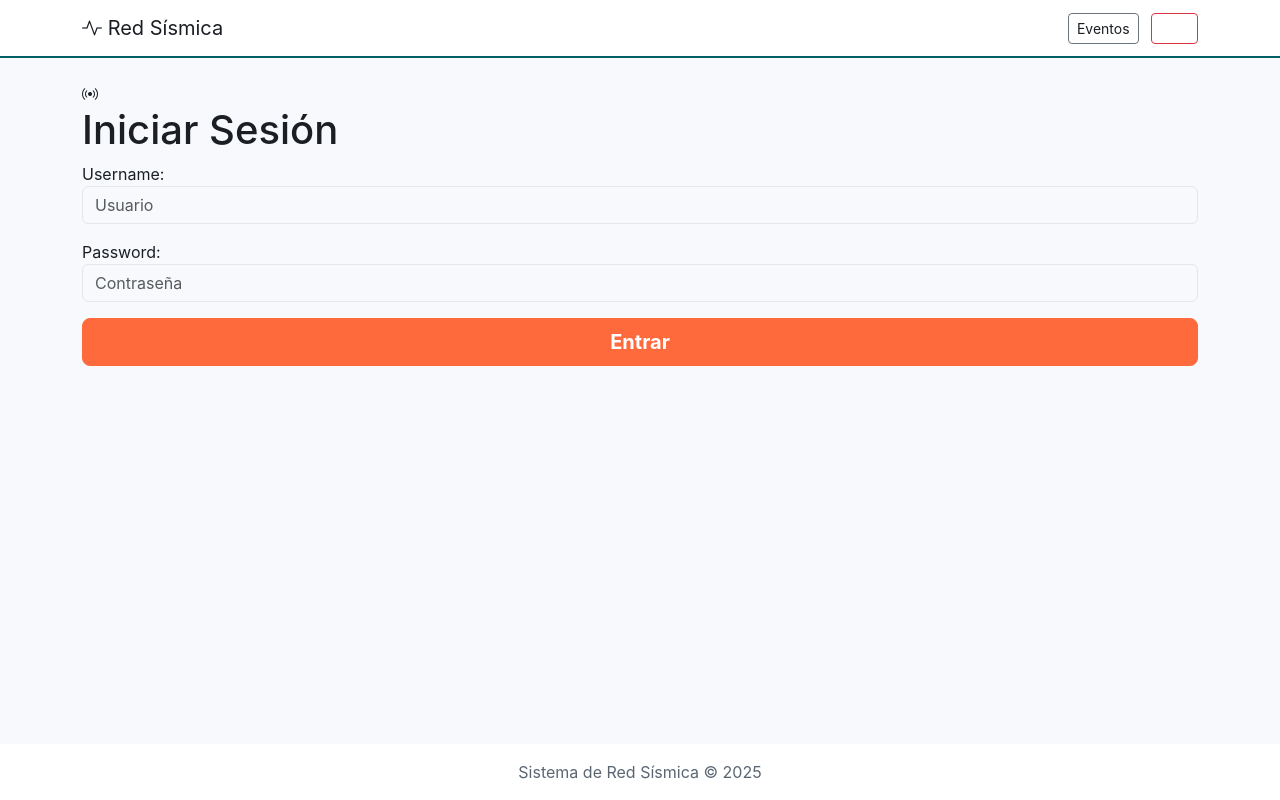
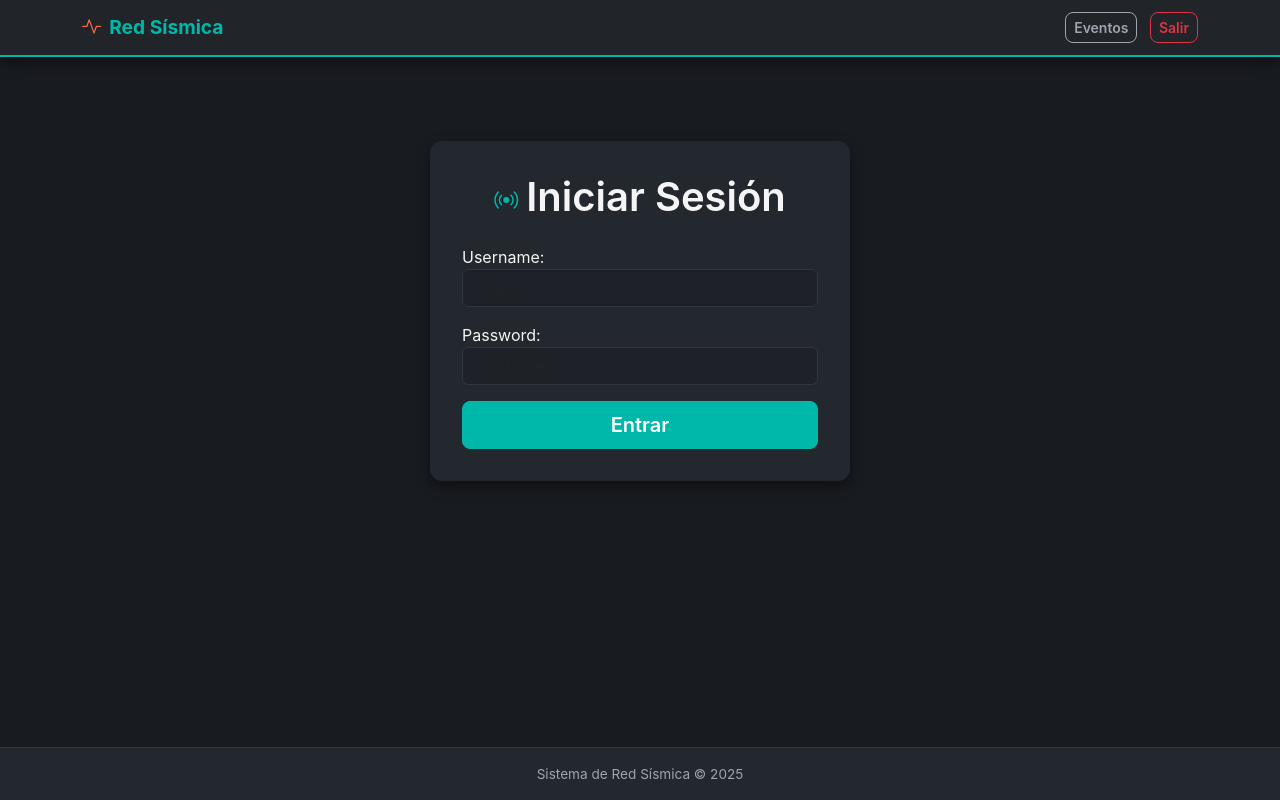
Before and after one commit to EfrainRolando/PPAI-PY, a Django app: page /login/ in a window 1280 px wide. Run offline with Django 5.2, Linux system fonts and the light colour scheme.

Commit message:
Cambios de interfaz

```diff
--- a/web/static/css/styles.css
+++ b/web/static/css/styles.css
@@ -1,187 +1,245 @@
 /* ============================
-   Tema con variables CSS + toggle
-   - Modo claro (default)
-   - Modo oscuro (tu paleta "Sísmica")
+   Red Sísmica UX — Tema oscuro optimizado
    ============================ */
 
-/* ---------- Paleta CLARA (default) ---------- */
-:root,
-:root[data-theme="light"] {
-  --color-fondo: #f7f9fc;
-  --color-superficie: #ffffff;
-  --color-primario: #005f63;         /* tech verdoso más sobrio para luz */
-  --color-acento: #ff6a3d;           /* naranja */
-  --color-texto: #1b1f24;
-  --color-texto-secundario: #5b6672;
+:root {
+  --color-fondo: #181B20;
+  --color-superficie: #23272E;
+  --color-primario: #00B8A9;
+  --color-acento: #FF7043;
+  --color-texto: #F5F5F5;
+  --color-texto-secundario: #9EA5AE;
+  --color-borde: #30363D;
 
-  /* tabla/celdas */
-  --table-head-bg: #e8edf3;
-  --table-head-fg: var(--color-primario);
-  --table-stripe-bg: #f1f4f8;
-  --table-border: #d6dde6;
+  --estado-aprobado: #00C853;
+  --estado-rechazado: #E53935;
+  --estado-pendiente: #FFD54F;
 
-  /* realces */
-  --borde-card: #e3e7ec;
-  --shadow: 0 4px 12px rgba(0,0,0,0.08);
-  --focus-ring: rgba(0, 95, 99, 0.25);
+  --sombra: 0 6px 14px rgba(0,0,0,0.4);
+  --radius: 12px;
+  --font: "Inter", "Segoe UI", Roboto, sans-serif;
 }
 
-/* ---------- Paleta OSCURA (Sísmica) ---------- */
-@media (prefers-color-scheme: dark) {
-  :root:not([data-theme="light"]) {
-    --color-fondo: #222831;
-    --color-superficie: #393E46;
-    --color-primario: #00ADB5;
-    --color-acento: #FF5722;
-    --color-texto: #EEEEEE;
-    --color-texto-secundario: #ADB5BD;
-
-    --table-head-bg: #2a2f36;
-    --table-head-fg: var(--color-primario);
-    --table-stripe-bg: #4a5058;
-    --table-border: #4a5058;
-
-    --borde-card: #4a5058;
-    --shadow: 0 4px 12px rgba(0,0,0,0.2);
-    --focus-ring: rgba(0, 173, 181, 0.25);
-  }
-}
-
-/* Forzado manual: data-theme="dark" */
-:root[data-theme="dark"] {
-  --color-fondo: #222831;
-  --color-superficie: #393E46;
-  --color-primario: #00ADB5;
-  --color-acento: #FF5722;
-  --color-texto: #EEEEEE;
-  --color-texto-secundario: #ADB5BD;
-
-  --table-head-bg: #2a2f36;
-  --table-head-fg: var(--color-primario);
-  --table-stripe-bg: #4a5058;
-  --table-border: #4a5058;
-
-  --borde-card: #4a5058;
-  --shadow: 0 4px 12px rgba(0,0,0,0.2);
-  --focus-ring: rgba(0, 173, 181, 0.25);
-}
-
-/* ---------- Base UI ---------- */
+/* ---------- BASE ---------- */
 body {
   background-color: var(--color-fondo);
   color: var(--color-texto);
-  font-family: -apple-system, BlinkMacSystemFont, "Segoe UI", Roboto, Helvetica, Arial, sans-serif;
+  font-family: var(--font);
+  margin: 0;
+  padding: 0;
 }
 
+h1, h2, h3, h4, h5, h6, strong {
+  color: var(--color-texto);
+  font-weight: 600;
+}
+
+.text-muted { color: var(--color-texto-secundario) !important; }
+
+/* ---------- NAVBAR ---------- */
 .navbar {
-  background-color: var(--color-superficie) !important;
+  background-color: var(--color-superficie);
+  border-bottom: 2px solid var(--color-primario);
+  box-shadow: var(--sombra);
+}
+.navbar-brand {
+  color: var(--color-primario) !important;
+  font-weight: 700;
+  font-size: 1.2rem;
+  display: flex;
+  align-items: center;
+  gap: 8px;
+}
+.navbar-brand i {
+  color: var(--color-acento);
+}
+
+/* ---------- CARDS ---------- */
+.card {
+  background-color: var(--color-superficie);
+  border: 1px solid var(--color-borde);
+  border-radius: var(--radius);
+  box-shadow: var(--sombra);
+  color: var(--color-texto);
+}
+.card-header {
+  background: color-mix(in oklab, var(--color-superficie), #000 8%);
+  border-bottom: 1px solid var(--color-borde);
+  font-weight: 600;
+}
+
+/* ---------- BOTONES ---------- */
+.btn {
+  border-radius: 8px;
+  font-weight: 600;
+  transition: 0.2s;
+}
+.btn-primary {
+  background-color: var(--color-primario);
+  border-color: var(--color-primario);
+}
+.btn-primary:hover { filter: brightness(1.1); }
+
+.btn-acento {
+  background-color: var(--color-acento);
+  border-color: var(--color-acento);
+  color: #fff;
+}
+.btn-acento:hover { filter: brightness(1.1); }
+
+.btn-success { background-color: var(--estado-aprobado); border-color: var(--estado-aprobado); }
+.btn-danger  { background-color: var(--estado-rechazado); border-color: var(--estado-rechazado); }
+.btn-warning { background-color: var(--estado-pendiente); border-color: var(--estado-pendiente); color: #222; }
+
+.btn-outline-secondary {
+  border-color: var(--color-texto-secundario);
+  color: var(--color-texto-secundario);
+}
+.btn-outline-secondary:hover {
+  background-color: var(--color-texto-secundario);
+  color: #000;
+}
+
+/* ---------- TABLAS ---------- */
+.table {
+  color: var(--color-texto);
+  border-color: var(--color-borde);
+}
+.table thead {
+  background-color: #1E2127;
+  color: var(--color-primario);
   border-bottom: 2px solid var(--color-primario);
 }
-.navbar-brand, .nav-link, .btn-outline-secondary {
-  color: var(--color-texto) !important;
+.table-striped > tbody > tr:nth-of-type(odd) {
+  background-color: #1B1E23;
 }
-.btn-outline-secondary:hover {
-  background-color: var(--color-primario);
-  border-color: var(--color-primario);
-  color: #fff !important;
+.table-striped > tbody > tr:nth-of-type(even) {
+  background-color: #20242B;
+}
+.table-hover tbody tr:hover {
+  background-color: #2A2E36;
 }
 
-.card {
+/* ---------- ESTADOS ---------- */
+.estado-badge {
+  border-radius: 6px;
+  padding: 0.35em 0.65em;
+  font-size: 0.85rem;
+  font-weight: 600;
+  color: #fff;
+}
+.estado-badge.aprobado { background-color: var(--estado-aprobado); }
+.estado-badge.rechazado { background-color: var(--estado-rechazado); }
+.estado-badge.penderevision,
+.estado-badge.pterevision { background-color: var(--estado-pendiente); color: #222; }
+.estado-badge.bloqueadoenrevision { background-color: #fff; color: #000; }
+
+/* ---------- LOGIN ---------- */
+.login-container {
+  max-width: 420px;
+  margin: 60px auto;
+  padding: 2rem;
   background-color: var(--color-superficie);
-  border: 1px solid var(--borde-card);
-  box-shadow: var(--shadow);
+  border-radius: var(--radius);
+  box-shadow: var(--sombra);
 }
-.h1, .h2, .h3, .h4, .h5, .h6, h1, h2, h3, h4, h5, h6, strong {
-  color: var(--color-texto);
+.login-header {
+  display: flex;
+  align-items: center;
+  gap: 8px;
+  color: var(--color-primario);
+  justify-content: center;
+  font-weight: bold;
+  font-size: 1.5rem;
+  margin-bottom: 1rem;
 }
-.text-muted { color: var(--color-texto-secundario) !important; }
 
-/* Botón principal / acentos */
-.btn-primary {
-  background-color: var(--color-acento);
-  border-color: var(--color-acento);
-  font-weight: bold;
+/* ---------- MENU PRINCIPAL ---------- */
+.card-menu-principal {
+  background: linear-gradient(180deg, rgba(35,39,46,0.9), rgba(35,39,46,0.95)),
+              url('https://images.unsplash.com/photo-1590234557766-0f1c4966601f?auto=format&fit=crop&w=1740&q=80');
+  background-size: cover;
+  background-position: center;
+  border: 1px solid var(--color-primario);
+  border-radius: var(--radius);
+  color: #fff;
 }
-.btn-primary:hover {
-  filter: brightness(0.95);
+.btn-pulse {
+  animation: pulse 2s infinite;
 }
-.btn, .badge { color: #fff; }
+@keyframes pulse {
+  0% { box-shadow: 0 0 0 0 color-mix(in oklab, var(--color-acento) 70%, transparent); }
+  100% { box-shadow: 0 0 0 18px transparent; }
+}
 
-/* Formularios */
+/* ---------- MAPA / IMÁGENES ---------- */
+img {
+  border-radius: 8px;
+  max-width: 100%;
+}
+
+/* ---------- FORMULARIOS ---------- */
 .form-control {
-  background-color: var(--color-fondo);
-  border: 1px solid var(--borde-card);
+  background-color: #1E2228;
+  border: 1px solid var(--color-borde);
   color: var(--color-texto);
 }
 .form-control:focus {
-  background-color: var(--color-fondo);
-  color: var(--color-texto);
   border-color: var(--color-primario);
-  box-shadow: 0 0 0 0.25rem var(--focus-ring);
+  box-shadow: 0 0 0 0.25rem rgba(0,184,169,0.25);
 }
 
-/* Menú principal (onda sísmica) — mantiene tu imagen y estilo */
-.card-menu-principal {
-  background:
-    linear-gradient(var(--color-superficie, #393E46)cc, var(--color-superficie, #393E46)cc),
-    url('https://images.unsplash.com/photo-1590234557766-0f1c4966601f?auto=format&fit=crop&w=1740&q=80');
-  background-size: cover;
-  background-position: center;
-  border: 1px solid var(--color-primario);
+/* ---------- FOOTER ---------- */
+footer {
+  text-align: center;
+  padding: 1rem;
+  color: var(--color-texto-secundario);
+  font-size: 0.85rem;
+  margin-top: 40px;
+  border-top: 1px solid var(--color-borde);
+}
+/* ============================
+   FIX: texto oscuro en badges de estado
+   ============================ */
+.estado-badge {
+  border-radius: 6px;
+  padding: 0.35em 0.65em;
+  font-size: 0.85rem;
+  font-weight: 600;
+  color: #000 !important;             /* Texto negro */
+  background-color: #ffffff !important; /* Fondo blanco */
+  border: 1px solid #c9c9c9;          /* Borde suave */
 }
 
-/* Pulso botón */
-.btn-pulse { animation: pulse-animation 2s infinite; }
-@keyframes pulse-animation {
-  0%   { box-shadow: 0 0 0 0 color-mix(in oklab, var(--color-acento) 70%, transparent); }
-  100% { box-shadow: 0 0 0 20px transparent; }
+/* =====================================
+   FIX DEFINITIVO: texto negro en estados
+   ===================================== */
+span.estado-badge,
+.badge.estado-badge {
+  background-color: #ffffff !important;   /* Fondo blanco */
+  color: #000000 !important;              /* Texto negro */
+  border: 1px solid #c9c9c9 !important;   /* Borde gris suave */
 }
 
-/* Tablas */
-.table {
-  --bs-table-bg: var(--color-superficie);
-  --bs-table-striped-bg: var(--table-stripe-bg);
-  --bs-table-color: var(--color-texto);
-  border-color: var(--table-border);
-}
-thead th {
-  background-color: var(--table-head-bg);
-  color: var(--table-head-fg);
-  border-bottom: 2px solid var(--color-primario) !important;
+/* Colores de borde por tipo de estado */
+span.estado-badge.aprobado,
+.badge.estado-badge.aprobado {
+  border-color: #00C853 !important;
 }
 
-/* Página Modificar Evento (tu clase) */
-.card-edit {
-  /* en oscuro: tinte cálido, en claro: leve crema */
-  background-color: color-mix(in oklab, var(--color-superficie), #ffe8c0 6%);
-  border-color: var(--color-acento);
-}
-.card-edit .form-label {
-  color: var(--color-acento);
-  font-weight: bold;
+span.estado-badge.rechazado,
+.badge.estado-badge.rechazado {
+  border-color: #E53935 !important;
 }
 
-/* Acordeón / Sismograma */
-.accordion-button { color: var(--color-texto); }
-.accordion-body { color: var(--color-texto); }
-.bg-body-tertiary { background-color: color-mix(in oklab, var(--color-fondo), #000 6%) !important; }
-
-/* Helpers */
-.badge.text-bg-light {
-  background-color: color-mix(in oklab, var(--color-superficie), #fff 25%);
-  color: var(--color-texto);
+span.estado-badge.pterevision,
+span.estado-badge.penderevision,
+.badge.estado-badge.pterevision,
+.badge.estado-badge.penderevision {
+  border-color: #FFD54F !important;
 }
 
-/* Estilo por defecto de las badges del estado */
-.estado-badge {
-  background-color: #ffffff;    /* tu cajita blanca */
-  color: #222;                  /* texto oscuro por defecto */
-  border: 1px solid #c9c9c9;    /* borde suave */
+span.estado-badge.bloqueadoenrevision,
+.badge.estado-badge.bloqueadoenrevision {
+  border-color: #000000 !important;
 }
-
-/* Forzar NEGRO cuando es BloqueadoEnRevision */
-.estado-badge.bloqueadoenrevision {
-  color: #000 !important;
-  border-color: #000 !important;        /* opcional: más contraste */
-  background-color: #ffffff !important;  /* mantiene la cajita blanca */
-}
```
